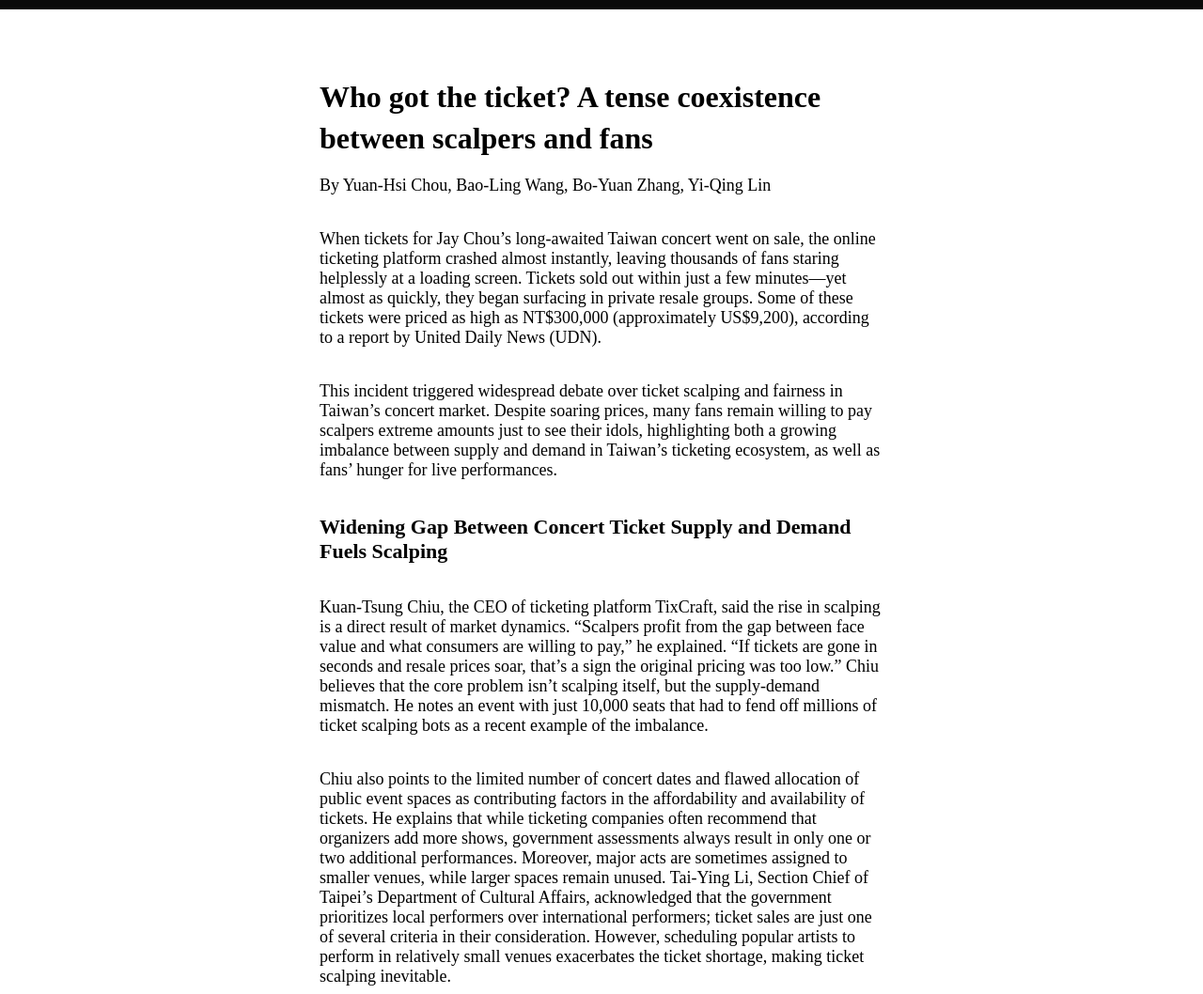
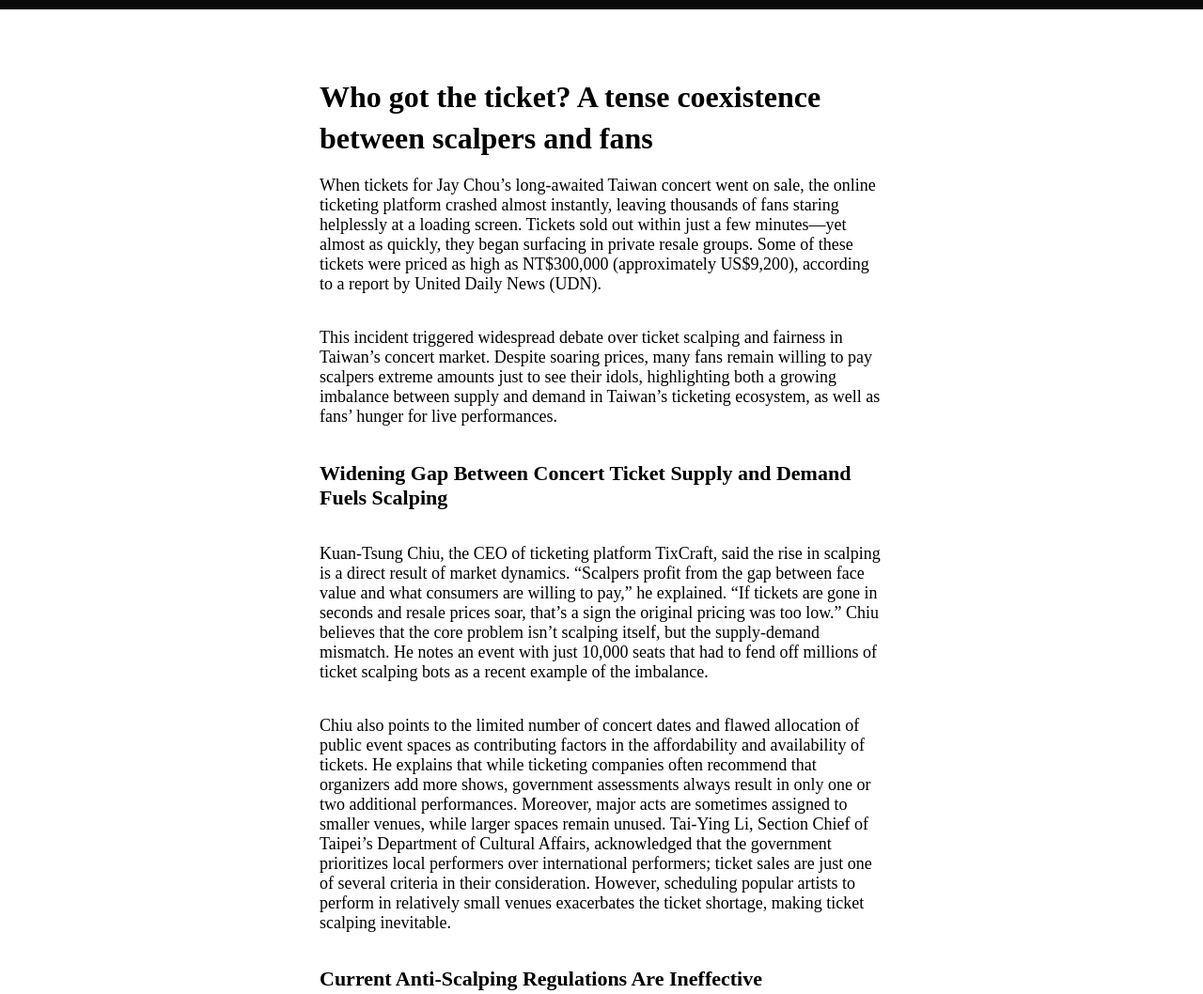
Before and after one commit to harperchouu/yay, a plain HTML site: page ticket.html in a window 1280 px wide. Shown: the top 1058 px of the page at 94% size. Drawn offline with Linux system fonts and the light colour scheme.

Commit message:
Update ticket.html

```diff
--- a/ticket.html
+++ b/ticket.html
@@ -11,7 +11,6 @@
 <div class="container">
     <div class="wordbox">
         <h1>Who got the ticket?  A tense coexistence between scalpers and fans</h1>
-        <p>By Yuan-Hsi Chou, Bao-Ling Wang, Bo-Yuan Zhang, Yi-Qing Lin</p>
         <p>When tickets for Jay Chou’s long-awaited Taiwan concert went on sale, the online ticketing platform crashed almost instantly, leaving thousands of fans staring helplessly at a loading screen. Tickets sold out within just a few minutes—yet almost as quickly, they began surfacing in private resale groups. Some of these tickets were priced as high as NT$300,000 (approximately US$9,200), according to a report by United Daily News (UDN). </p>
         <p>This incident triggered widespread debate over ticket scalping and fairness in Taiwan’s concert market. Despite soaring prices, many fans remain willing to pay scalpers extreme amounts just to see their idols, highlighting both a growing imbalance between supply and demand in Taiwan’s ticketing ecosystem, as well as fans’ hunger for live performances.</p>
         <h2>Widening Gap Between Concert Ticket Supply and Demand Fuels Scalping</h2>
```
